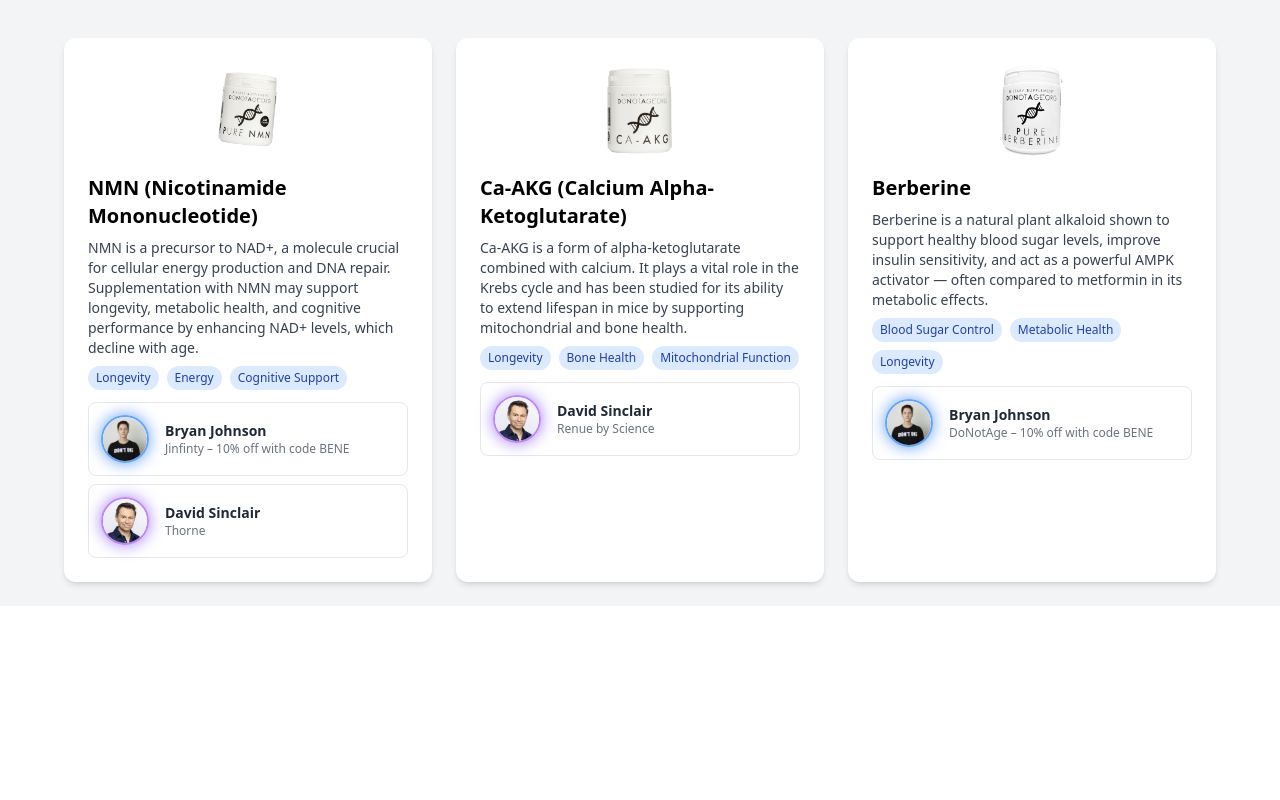
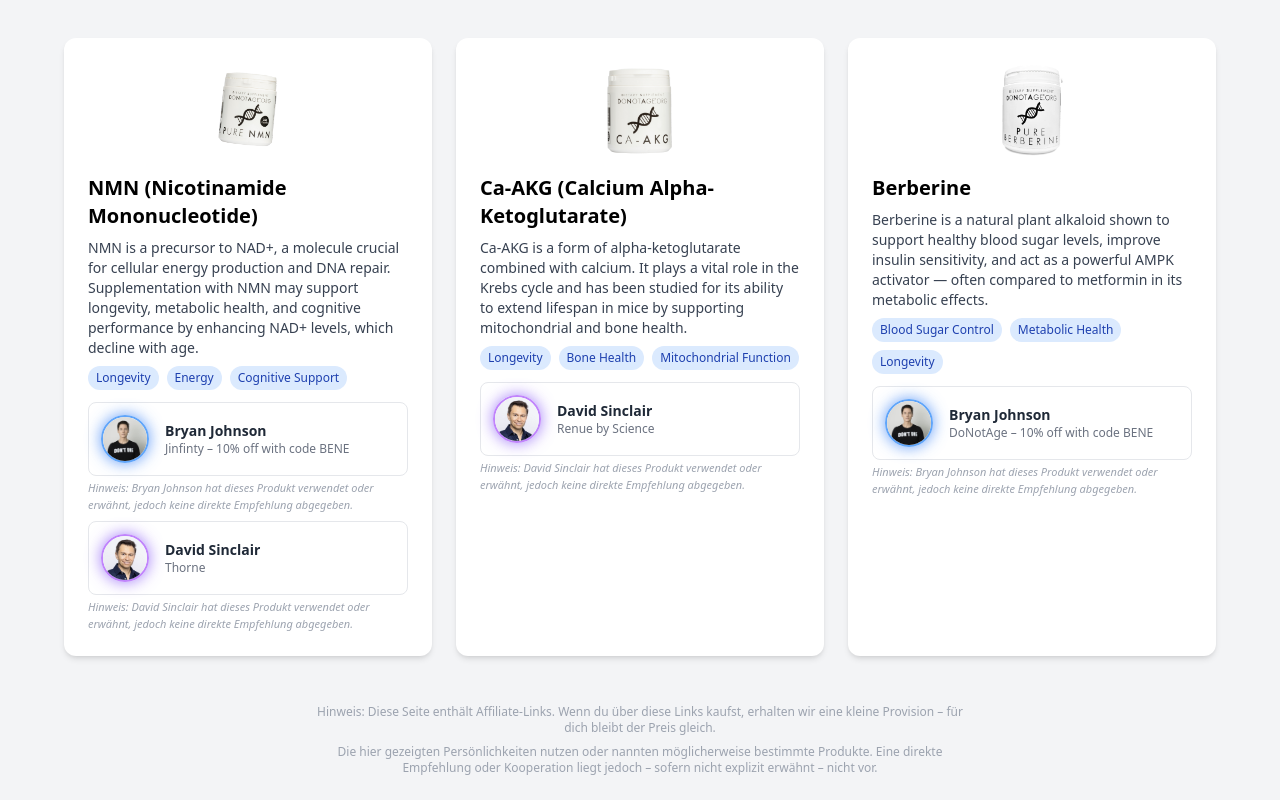
Before and after one commit to Bene122432/longevity-tailwind, a React (Vite) app: page / in a window 1280 px wide. Shown: the part 536-1336 px from the top of the page. Before the commit the page ends 1142 px from the top, so only its background shows below. Built offline with nearby package versions, Linux system fonts and the light colour scheme.

Commit message:
Update App.jsx

```diff
--- a/src/App.jsx
+++ b/src/App.jsx
@@ -162,8 +162,8 @@
                       expertList.find(e => e.name === expert.name)?.color ||
                       "border-blue-400 shadow-[0_0_10px_rgba(59,130,246,0.5)]";
                     return (
+                      <div key={eIdx}>
                         <a
-                        key={eIdx}
                           href={expert.link}
                           target="_blank"
                           rel="noopener noreferrer"
@@ -179,12 +179,25 @@
                             <p className="text-gray-500 text-xs">{expert.brand}</p>
                           </div>
                         </a>
+                        <p className="text-gray-400 text-[11px] italic mt-1">
+                          Hinweis: {expert.name} hat dieses Produkt verwendet oder erwähnt, jedoch keine direkte Empfehlung abgegeben.
+                        </p>
+                      </div>
                     );
                   })}
                 </div>
               </div>
             ))}
         </div>
+
+        <div className="text-xs text-gray-400 text-center mt-12 max-w-2xl mx-auto">
+          <p className="mb-2">
+            Hinweis: Diese Seite enthält Affiliate-Links. Wenn du über diese Links kaufst, erhalten wir eine kleine Provision – für dich bleibt der Preis gleich.
+          </p>
+          <p>
+            Die hier gezeigten Persönlichkeiten nutzen oder nannten möglicherweise bestimmte Produkte. Eine direkte Empfehlung oder Kooperation liegt jedoch – sofern nicht explizit erwähnt – nicht vor.
+          </p>
+        </div>
       </div>
     </div>
   );
```
Lines whose indentation alone changed are shown as unchanged.
